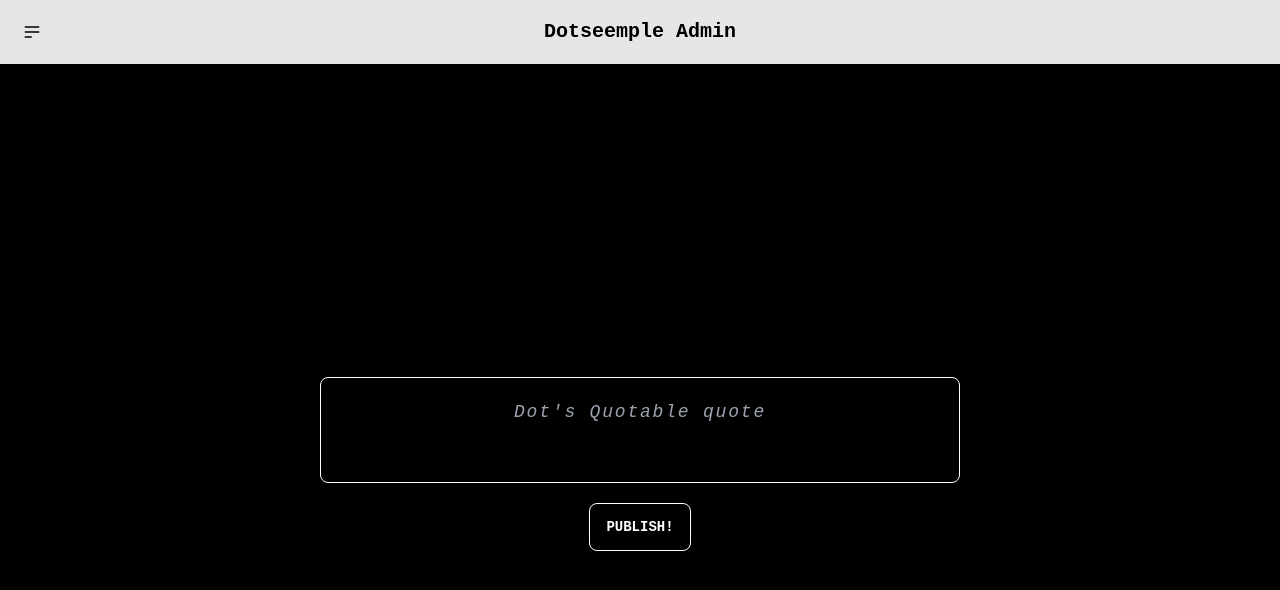
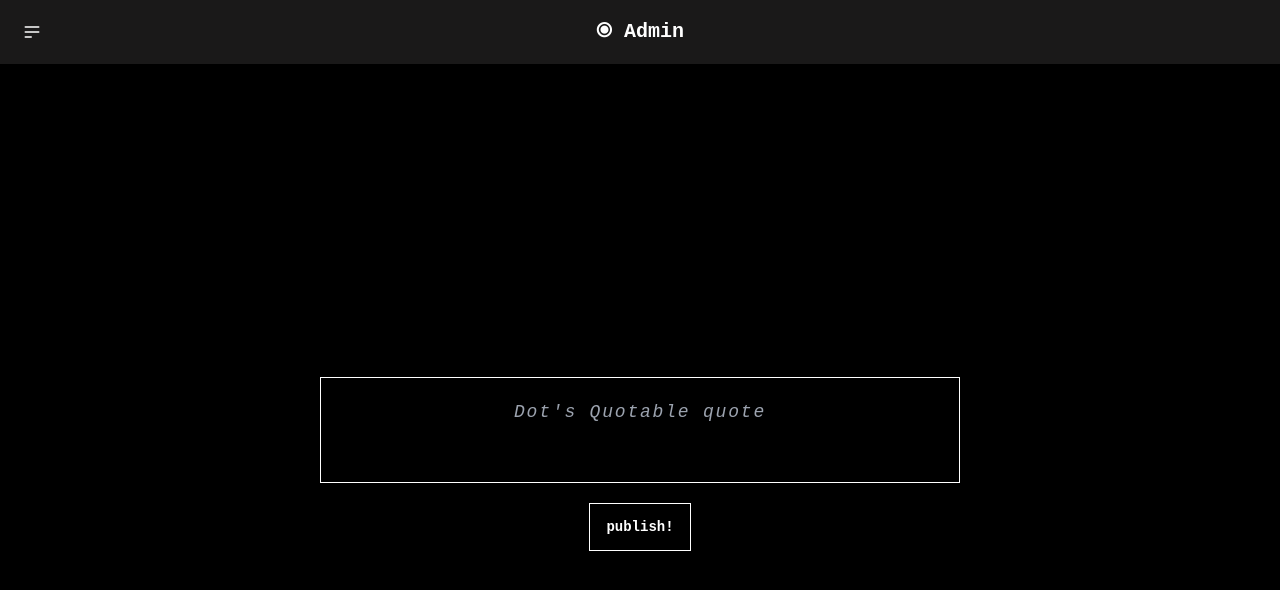
Before and after one commit to AngelitoDiwata/dotseempleAdmin, a Next.js app: page /quote in a window 1280 px wide. Shown: the top 590 px of the page. Built offline with nearby package versions, Linux system fonts and the light colour scheme; no server answers; the database is empty.

Commit message:
ADMIN REVAMP DEV GO LIVE

```diff
--- a/src/components/Nav.jsx
+++ b/src/components/Nav.jsx
@@ -3,7 +3,7 @@
 
 export default function Nav() {
     return (
-        <div className="navbar bg-base-300">
+        <div className="navbar bg-base-300 text-white">
             <div className="navbar-start">
                 <div className="dropdown">
                     <label tabIndex={0} className="btn btn-ghost btn-circle">
@@ -17,7 +17,7 @@
                 </div>
             </div>
             <div className="navbar-center">
-                <Link href="/" className="btn btn-ghost normal-case text-xl">Dotseemple Admin</Link>
+                <Link href="/" className="btn btn-ghost normal-case text-xl">⦿ Admin</Link>
             </div>
             <div className="navbar-end">
             </div>
--- a/src/components/TableComponent.jsx
+++ b/src/components/TableComponent.jsx
@@ -39,7 +39,7 @@
     }
 
     return (
-        <div className='w-full h-screen'>
+        <div className='w-full h-fit'>
             <div className='w-full grid grid-cols-2 gap-2 md:flex md:flex-row items-start justify-start my-3 md:space-x-3'>
                 {
                     Object.keys(tableData[0] || {}).map((item) => {
@@ -52,13 +52,13 @@
                     })
                 }
             </div>
-            <div className="w-full overflow-x-auto h-screen overflow-auto">
+            <div className="w-full overflow-x-auto h-96 overflow-auto">
                 <table className="table w-full">
-                    <thead>
+                    <thead className='sticky top-0'>
                         <tr>
                             {
                                 Object.keys(tableData[0] || {}).map((item) => {
-                                    return item !== 'collections' && item !== 'bio' && item !== 'role' && item !== 'wallet' && <th key={item} className='cursor-pointer text-center text-neutral-600 dark:text-white  transition-all dark:hover:bg-neutral-900 hover:text-black' onClick={() => { setAsc(!asc); setSortProp(item) }}>{item}</th>
+                                    return item !== 'collections' && item !== 'bio' && item !== 'role' && item !== 'wallet' && <td key={item} className='cursor-pointer text-center text-neutral-600 dark:text-white  transition-all dark:hover:bg-neutral-900 hover:text-white' onClick={() => { setAsc(!asc); setSortProp(item) }}>{item}</td>
                                 })
 
                             }
--- a/src/firebase.js
+++ b/src/firebase.js
@@ -54,4 +54,4 @@
     return await signInWithEmailAndPassword(auth, email, password)
 }
 
-signIn('diwataangelito@gmail.com', 'password123')
+signIn('dotseemple@gmail.com', 'password123')
--- a/src/pages/convert.jsx
+++ b/src/pages/convert.jsx
@@ -78,7 +78,7 @@
                 <meta name="viewport" content="width=device-width, initial-scale=1" />
                 <link rel="icon" href="/favicon.ico" />
             </Head>
-            <main className='w-full'>
+            <main className='w-full text-white bg-black'>
                 <Nav />
                 <div className='p-3 m-auto'>
                     <div className='w-full m-auto flex flex-row items-center justify-around my-2 mx-2 space-x-3'>
--- a/src/pages/deploy.jsx
+++ b/src/pages/deploy.jsx
@@ -75,7 +75,7 @@
                 <meta name="viewport" content="width=device-width, initial-scale=1" />
                 <link rel="icon" href="/favicon.ico" />
             </Head>
-            <main className='w-full'>
+            <main className='w-full bg-black text-white'>
                 <Nav />
                 <div className='App w-full h-fit bg-black' >
                     <div className="sticky z-30 bg-black top-0 w-full m-auto flex flex-col md:flex-row items-start md:items-center justify-end py-5 space-y-3 md:space-x-3 space-x-0 md:space-y-0 px-10">
--- a/src/pages/index.js
+++ b/src/pages/index.js
@@ -38,7 +38,7 @@
         <meta name="viewport" content="width=device-width, initial-scale=1" />
         <link rel="icon" href="/favicon.ico" />
       </Head>
-      <main className='w-full'>
+      <main className='w-full h-screen bg-black text-white'>
         <Nav />
         <div className='p-3' >
 
--- a/tailwind.config.js
+++ b/tailwind.config.js
@@ -11,5 +11,8 @@
     theme: {
         extend: {},
     },
-    plugins: [require("daisyui")]
+    plugins: [require("daisyui")],
+    daisyui: {
+        themes: ["black"],
+    },
 }
```
